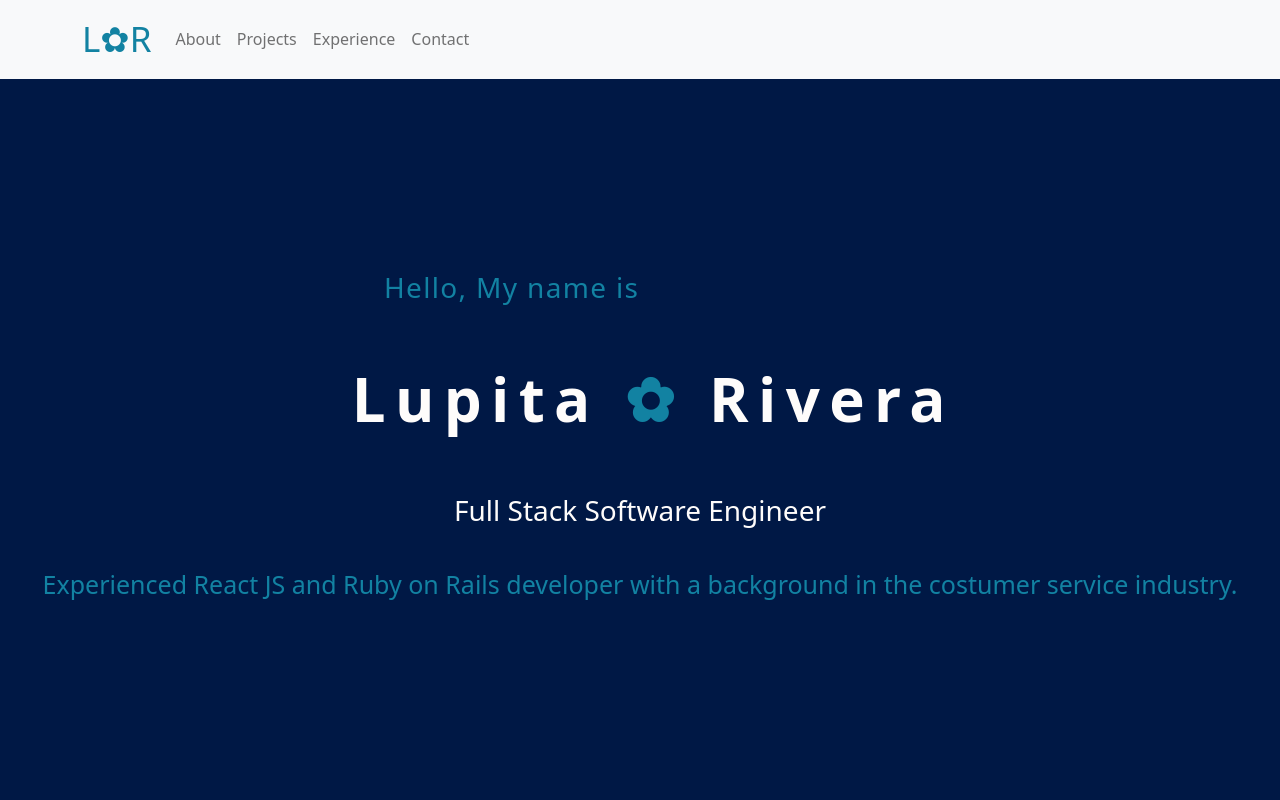
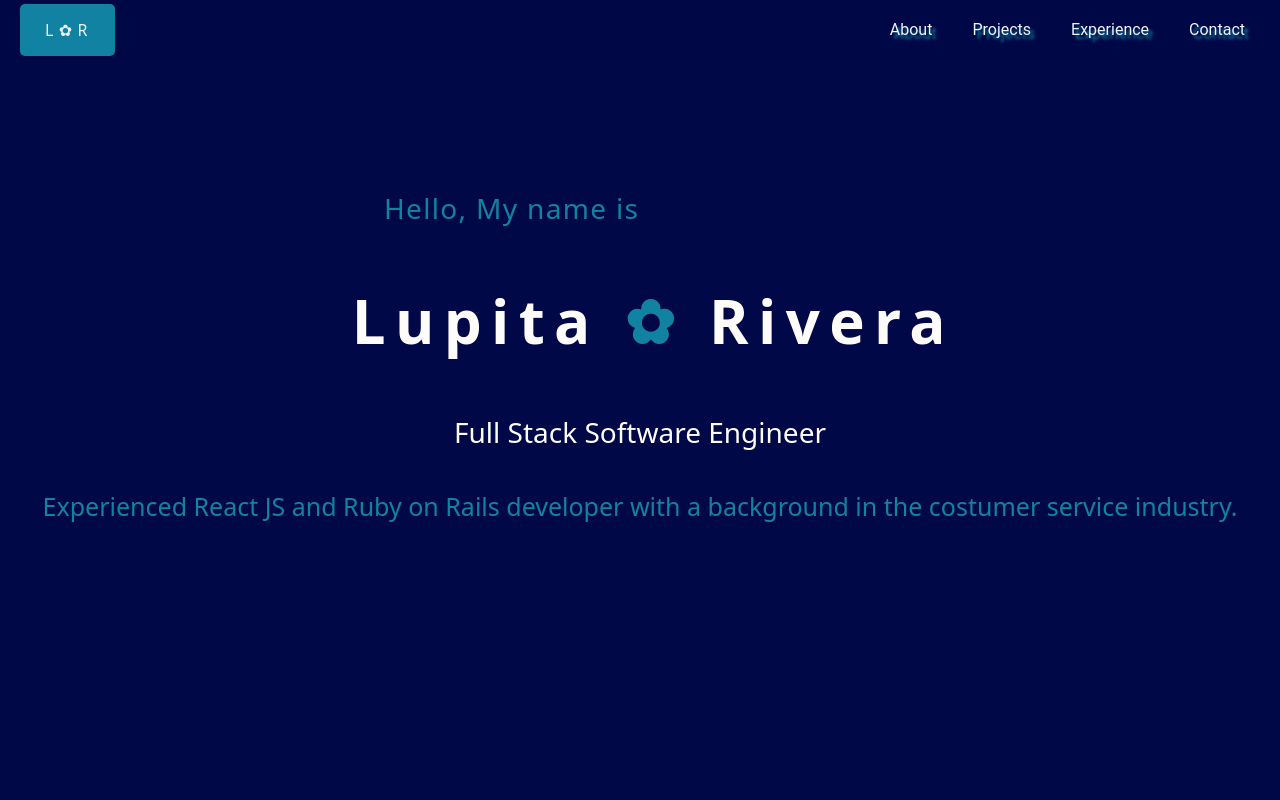
Before and after one commit to LupitaLee/portfolio, a React (Create React App) app: page / in a window 1280 px wide. Shown: the top 800 px of the page. Built offline with nearby package versions, Linux system fonts and the light colour scheme.

Commit message:
add ScrollToTp component and style

```diff
--- a/package.json
+++ b/package.json
@@ -17,6 +17,7 @@
     "react-bootstrap": "^2.0.4",
     "react-dom": "^17.0.2",
     "react-router-dom": "^6.2.1",
+    "react-router-hash-link": "^2.4.3",
     "react-scripts": "^2.1.3",
     "web-vitals": "^2.1.2"
   },
--- a/src/App.css
+++ b/src/App.css
@@ -1,6 +1,6 @@
 .App {
   text-align: center;
-  background-color:#001845;
+  background-color:hsla(233, 100%, 14%)
 }
 
 
--- a/src/App.js
+++ b/src/App.js
@@ -1,32 +1,35 @@
 import {BrowserRouter as Router,Routes, Route} from 'react-router-dom'
+// import { HashLink } from 'react-router-hash-link';
 import React from 'react';
 import './App.css';
 import About from './components/About/About';
-import Navigation from './components/Navigation';
+import Navbar from './components/Navbar';
 import Intro from './components/Intro/Intro';
 import Contact from './components/Contact/Contact';
 import Projects from './components/Projects/Projects';
 import Experience from './components/Experience/Experience';
 import Footer from './components/Footer/Footer';
+import ScrollToTop from './components/ScroolToTop';
 
 
 function App() {
   return (
     <div className="App">
       <Router>
-     <Navigation />
+        <ScrollToTop/>
+     <Navbar />
 
      <div>
 
         <Routes>
-        {/* <Route path="/" element={<Intro />} /> */}
+        <Route path="/" element={<Intro />} />
             <Route path="/about" element={<About />} />
             <Route path="/projects" element={<Projects />} />
              <Route path="/experience" element={<Experience />} />
              <Route path="/contact" element={<Contact />} />
         </Routes>
 
-        <Intro/>
+        {/* <Intro/> */}
         <About />
         <Projects />
         <Experience />
--- /dev/null
+++ b/src/components/Navbar.css
@@ -0,0 +1,64 @@
+#navbar{
+    height:60px;
+    width: 100%;
+    position: fixed;
+    top: 0;
+    left: 0;
+    /* background-color: transparent; */
+    /* background: radial-gradient(ellipse farthest-corner, #fff 5%, #001233 50%); */
+    background: hsla(233, 100%, 14%, 0.801);
+    text-shadow: hsl(193, 80%, 35%) 4px 4px 3px;
+    display: flex;
+    align-items: center;
+    justify-content: space-between;
+    z-index: 1;
+    animation: fadeIn ease 5s;
+    -webkit-animation: fadeIn ease 5s;
+    -moz-animation: fadeIn ease 5s;
+    -o-animation: fadeIn ease 5s;
+    -ms-animation: fadeIn ease 5s;
+}
+
+
+
+.link a {
+    display: inline-flex;
+    color: #eff2f9;
+    text-align: center;
+    margin-right: 30px;
+    padding: 5px;
+    transition: all 0.5s ease;
+    font-family: 'Roboto', sans-serif;
+    text-decoration:none;
+}
+
+.link a:hover{
+    background: #001233;
+    text-align: center;
+    border-radius: 3px;
+}
+
+#home-btn{
+
+    margin-left: 20px;
+    font-size: 1em;
+    letter-spacing: 4pt;
+    margin-top: 20px;
+    padding: 15px 22px 15px 25px;
+    height: 50px;
+    background: #1282a2;
+    color: #eff2f9;
+    border-radius: 5px;
+    transition: background-color 0.3s, box-shadow 0.3s, color 0.3s;
+    text-decoration: none;
+    box-shadow: #2E2C2F;
+}
+
+#home-btn:hover{
+    color: #0a1128;
+
+	background-color: #fefcfb;
+	box-shadow: inset 0 0 0 #86A6BA, 0 0 .5em #86A6BA;
+    border: #1282a2 solid 2px;
+    cursor:pointer;
+}
--- /dev/null
+++ b/src/components/Navbar.jsx
@@ -0,0 +1,59 @@
+import React from 'react'
+import "./Navbar.css"
+// import {Navbar, Container,Nav} from "react-bootstrap"
+
+import { NavHashLink as Link } from 'react-router-hash-link';
+
+const Navigation = () => {
+
+
+
+    return (
+
+
+      <div id='navbar' className='navbar'>
+            <div className='home'>
+                <Link id='home-btn' smooth to='#'>L✿R </Link>
+                {/* <button onClick={scrollToTop}>♦</button> */}
+            </div>
+            <div className='link'>
+                <Link smooth activeStyle={{ textDecoration: "overline" }} to="#about">About</Link>
+                <Link smooth activeStyle={{ textDecoration: "overline" }} to="#projects">Projects</Link>
+                <Link smooth activeStyle={{ textDecoration: "overline" }} to="#experience">Experience</Link>
+                <Link smooth activeStyle={{ textDecoration: "overline" }} to="#contact">Contact</Link>
+            </div>
+        </div>
+
+
+
+
+
+        // <div id="navigation" >
+        //     {/* <Navbar bg="light" expand="lg"  > */}
+        //     <Navbar className='navbar-nav' expand="lg"  >
+        //    <Container >
+        //      <Navbar.Brand  href="/" style={{ color: '#034078' }} ><span style={{ color: '#1282a2', fontSize:"35px" }}>L✿R </span></Navbar.Brand>
+        //      <Navbar.Toggle aria-controls="basic-navbar-nav" />
+        //      <Navbar.Collapse id="basic-navbar-nav">
+        //        <Nav className="me-auto">
+
+
+
+        //          <Nav.Link style={{ color: '#fefcfb',fontSize:"20px"  }}  href="/about">About</Nav.Link>
+        //          <Nav.Link style={{ color: '#fefcfb' ,fontSize:"20px" }} href="/projects">Projects</Nav.Link>
+        //          <Nav.Link style={{ color: '#fefcfb',fontSize:"20px" }} href="/experience">Experience</Nav.Link>
+        //          <Nav.Link style={{ color: '#fefcfb' ,fontSize:"20px"}} href="/contact">Contact</Nav.Link>
+
+
+
+        //        </Nav>
+
+        //      </Navbar.Collapse>
+
+        //    </Container>
+        //  </Navbar>
+        // </div>
+    )
+}
+
+export default Navigation
--- a/src/components/Navigation.jsx
+++ /dev/null
@@ -1,34 +0,0 @@
-import React from 'react'
-import {Navbar, Container,Nav} from "react-bootstrap"
-
-const Navigation = () => {
-
-
-
-    return (
-        <div id="navigation" >
-            <Navbar bg="light" expand="lg"  >
-           <Container >
-             <Navbar.Brand  href="/" style={{ color: '#034078' }} ><span style={{ color: '#1282a2', fontSize:"35px" }}>L✿R </span></Navbar.Brand>
-             <Navbar.Toggle aria-controls="basic-navbar-nav" />
-             <Navbar.Collapse id="basic-navbar-nav">
-               <Nav className="me-auto">
-
-                 <Nav.Link href="/about">About</Nav.Link>
-                 <Nav.Link href="/projects">Projects</Nav.Link>
-                 <Nav.Link href="/experience">Experience</Nav.Link>
-                 <Nav.Link href="/contact">Contact</Nav.Link>
-
-
-
-               </Nav>
-
-             </Navbar.Collapse>
-
-           </Container>
-         </Navbar>
-        </div>
-    )
-}
-
-export default Navigation
--- /dev/null
+++ b/src/components/ScroolToTop.jsx
@@ -0,0 +1,12 @@
+import { useEffect } from "react";
+import { useLocation } from "react-router-dom";
+
+export default function ScrollToTop() {
+  const { pathname } = useLocation();
+
+  useEffect(() => {
+    window.scrollTo(0, 0);
+  }, [pathname]);
+
+  return null;
+}
```
Also changed, not shown: src/components/Navigation.css (deleted), 1 other file (tests, documents, lock files or other folders).
